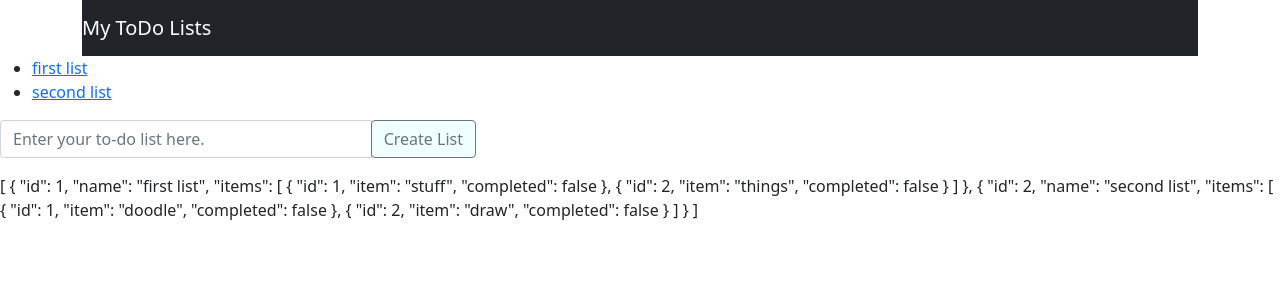
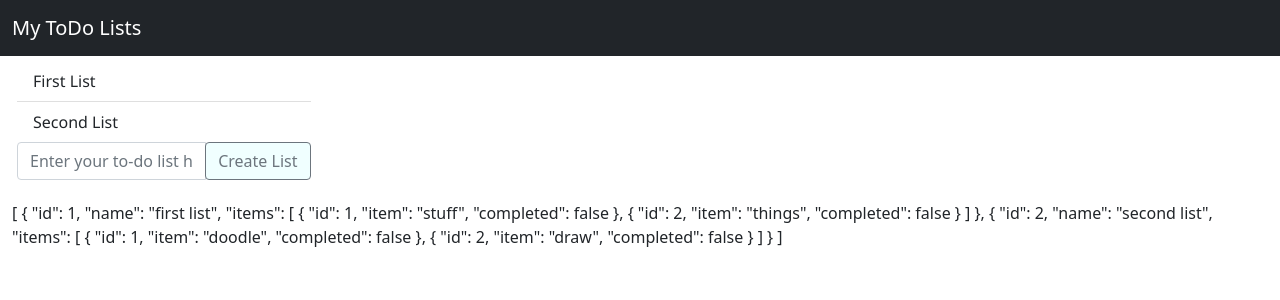
Before and after one commit to leanneminnock/ToDoLists, an Angular app: page / in a window 1280 px wide. Shown: the top 300 px of the page. Built offline with nearby package versions, Linux system fonts and the light colour scheme.

Commit message:
fixed display of the list items
- fixed how list ietms are displayed
- added  hover action
- added line to restet the input window when button is clicked

```diff
--- a/src/app/app.component.html
+++ b/src/app/app.component.html
@@ -1,9 +1,9 @@
-<div class="container">
-    <nav class="navbar navbar-dark bg-dark">
-        <a class="navbar-brand" href="#">My ToDo Lists</a>
-    </nav>
+<div class="container-fluid">
+    <div class="row">
+        <nav class="navbar navbar-dark bg-dark">
+            <a class="navbar-brand" href="#">My ToDo Lists</a>
+        </nav>
+    </div>
+    <router-outlet></router-outlet>
+    {{data.toDoLists | json}}
 </div>
-<router-outlet></router-outlet>
-
-
-{{data.toDoLists | json}}
--- a/src/app/create-list-form/create-list-form.component.ts
+++ b/src/app/create-list-form/create-list-form.component.ts
@@ -24,6 +24,7 @@ export class CreateListFormComponent implements OnInit {
       id: -1,
       items: []
     });
+    this.toDoName = "";
   }
 
 
--- a/src/app/summary-lists/summary-lists.component.css
+++ b/src/app/summary-lists/summary-lists.component.css
@@ -0,0 +1,10 @@
+
+.row{
+    display: block;
+    padding: 5px;
+}
+a{
+    text-decoration: none;
+    font-family: 'Segoe UI', Tahoma, Geneva, Verdana, sans-serif;
+    font-weight: 500;
+}
--- a/src/app/summary-lists/summary-lists.component.html
+++ b/src/app/summary-lists/summary-lists.component.html
@@ -1,9 +1,11 @@
 
-<div>
-    <ul>
-        <li *ngFor="let list of data.toDoLists" >
-            <a [routerLink]="['/list', list.id]">{{list.name}}</a>
-        </li>
-    </ul>
-    <app-create-list-form (OnNewList)="OnListCreated($event)"></app-create-list-form>
+<div class="row">
+    <div  class="col-md-3 text-capitalize">
+        <ul class="list-group list-group-flush">
+            <li class="list-group-item list-group-item-action" *ngFor="let list of data.toDoLists" >
+                <a class="text-dark" [routerLink]="['/list', list.id]">{{list.name}}</a>
+            </li>
+        </ul>
+        <app-create-list-form (OnNewList)="OnListCreated($event)"></app-create-list-form>
+    </div>
 </div>
```
